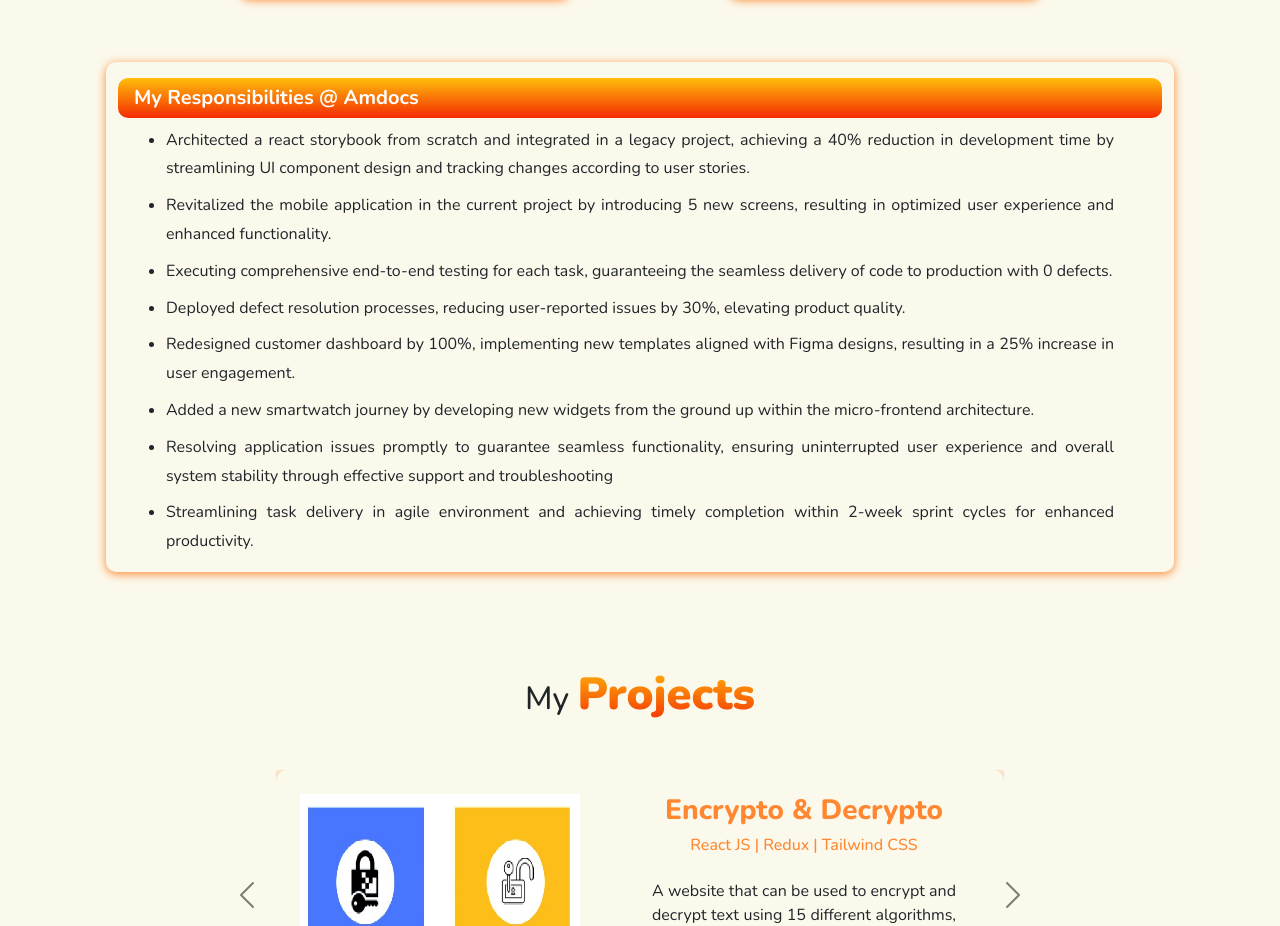
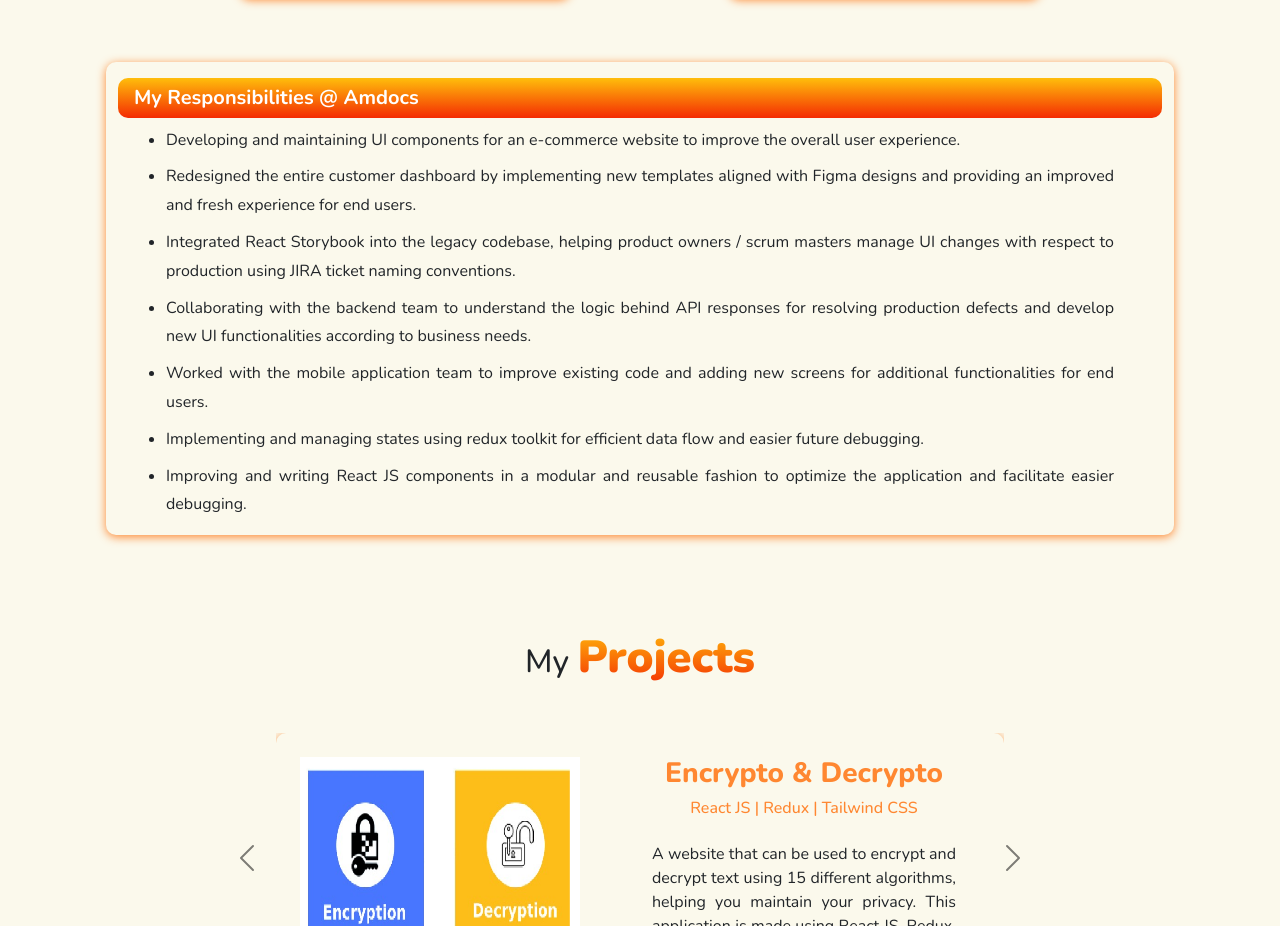
Before and after one commit to luckysharma1468/web-portfolio, a React (Vite) app: page / in a window 1280 px wide. Shown: the part 1687-2613 px from the top of the page. Built offline with nearby package versions, Linux system fonts and the light colour scheme.

Commit message:
Updated Project descriptions

```diff
--- a/src/components/ExperienceSection.jsx
+++ b/src/components/ExperienceSection.jsx
@@ -28,21 +28,20 @@ export default function ExperienceSection() {
         {
             id: 0,
             summary: [
-                "Architected a react storybook from scratch and integrated in a legacy project, achieving a 40% reduction in development time by streamlining UI component design and tracking changes according to user stories.",
-                "Revitalized the mobile application in the current project by introducing 5 new screens, resulting in optimized user experience and enhanced functionality.",
-                "Executing comprehensive end-to-end testing for each task, guaranteeing the seamless delivery of code to production with 0 defects.",
-                "Deployed defect resolution processes, reducing user-reported issues by 30%, elevating product quality.",
-                "Redesigned customer dashboard by 100%, implementing new templates aligned with Figma designs, resulting in a 25% increase in user engagement.",
-                "Added a new smartwatch journey by developing new widgets from the ground up within the micro-frontend architecture.",
-                "Resolving application issues promptly to guarantee seamless functionality, ensuring uninterrupted user experience and overall system stability through effective support and troubleshooting",
-                "Streamlining task delivery in agile environment and achieving timely completion within 2-week sprint cycles for enhanced productivity."
+                "Developing and maintaining UI components for an e-commerce website to improve the overall user experience.",
+                "Redesigned the entire customer dashboard by implementing new templates aligned with Figma designs and providing an improved and fresh experience for end users.",
+                "Integrated React Storybook into the legacy codebase, helping product owners / scrum masters manage UI changes with respect to production using JIRA ticket naming conventions.",
+                "Collaborating with the backend team to understand the logic behind API responses for resolving production defects and develop new UI functionalities according to business needs.",
+                "Worked with the mobile application team to improve existing code and adding new screens for additional functionalities for end users.",
+                "Implementing and managing states using redux toolkit for efficient data flow and easier future debugging.",
+                "Improving and writing React JS components in a modular and reusable fashion to optimize the application and facilitate easier debugging."
             ]
         },
         {
             id: 1,
             summary: [
                 "Led a feature for real-time error filtering in user-provided Excel inputs, reduced human errors by 90%, and enhanced system accuracy for improved user experience.",
-                "Addressed client needs by integrating 2 new user journeys, enhancing the monolithic single-page app functionality.",
+                "Improving and adding new functionalities to both the UI and Backend as per business requirements.",
                 "Optimized Python-based Machine Learning algorithms, reducing processing time by 35% for enhanced efficiency.",
                 "Solved codebase complexity by introducing Higher Order Components (HOCs), improving reusability, and simplifying debugging.",
                 "Direct communication with client, gathering requirements, providing updates, and addressing their queries and concerns daily.",
```
